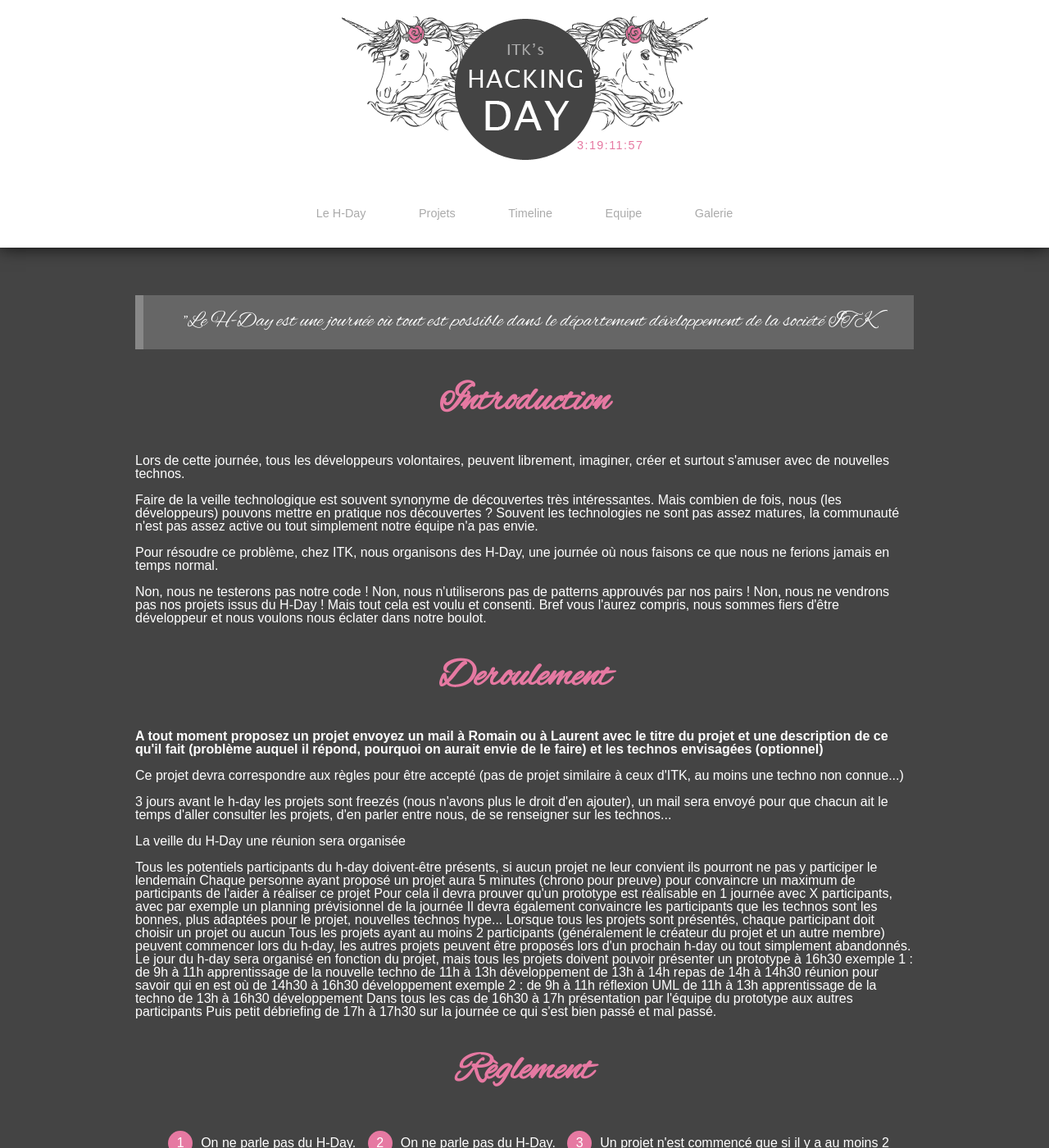
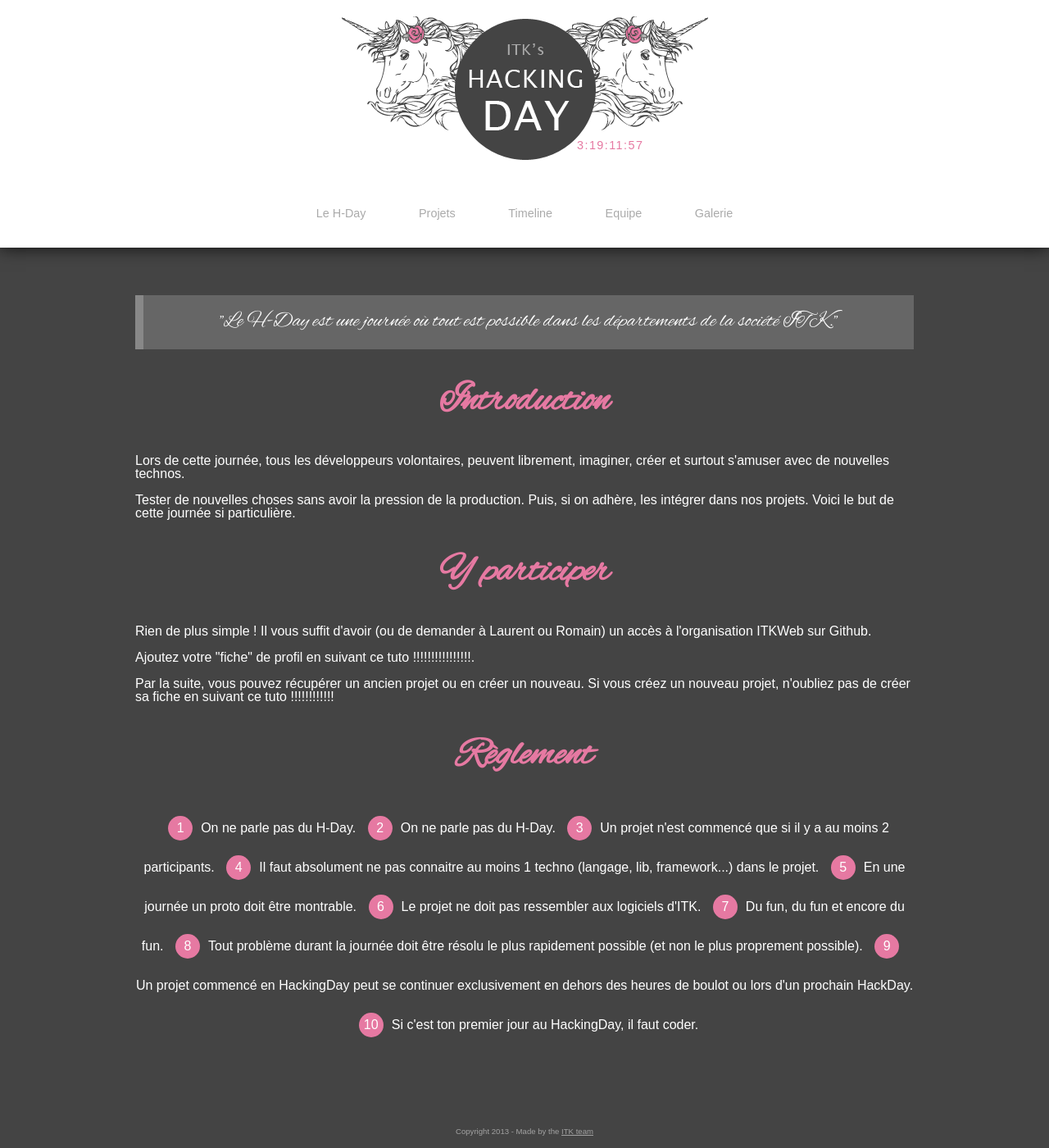
Before and after one commit to melanie-konig/site-h-day, a Jekyll site: the page built from index.html, in a window 1280 px wide and 1400 px high. Shown: the whole window at 82% size. Built offline with Jekyll 4.4.1, drawn with Linux system fonts in a browser that asks for light colours.

Commit message:
new index

```diff
--- a/index.html
+++ b/index.html
@@ -2,41 +2,19 @@
 layout: default
 title:
 ---
-<p class="quote specialfont text-center">"Le H-Day est une journée où tout est possible dans le département développement de la société ITK</p>
+<p class="quote specialfont text-center">"Le H-Day est une journée où tout est possible dans les départements de la société ITK."</p>
+
 <h1 class="titre-rose specialfont text-center">Introduction</h1>
-<p>Lors de cette journée, tous les développeurs volontaires, peuvent librement, imaginer, créer et surtout s'amuser avec de nouvelles technos.<br /><br />
 
-Faire de la veille technologique est souvent synonyme de découvertes très intéressantes. Mais combien de fois, nous (les développeurs) pouvons mettre en pratique nos découvertes ? Souvent les technologies ne sont pas assez matures, la communauté n'est pas assez active ou tout simplement notre équipe n'a pas envie.<br /><br />
+<p>Lors de cette journée, tous les développeurs volontaires, peuvent librement, imaginer, créer et surtout s'amuser avec de nouvelles technos. <br /><br />
+Tester de nouvelles choses sans avoir la pression de la production. Puis, si on adhère, les intégrer dans nos projets. Voici le but de cette journée si particulière.</p>
 
-Pour résoudre ce problème, chez ITK, nous organisons des H-Day, une journée où nous faisons ce que nous ne ferions jamais en temps normal.<br /><br />
+<h1 class="titre-rose specialfont text-center">Y participer</h1>
 
-Non, nous ne testerons pas notre code ! Non, nous n'utiliserons pas de patterns approuvés par nos pairs ! Non, nous ne vendrons pas nos projets issus du H-Day ! Mais tout cela est voulu et consenti. Bref vous l'aurez compris, nous sommes fiers d'être développeur et nous voulons nous éclater dans notre boulot.</p>
+<p>Rien de plus simple ! Il vous suffit d'avoir (ou de demander à Laurent ou Romain) un accès à l'organisation ITKWeb sur Github. <br /><br />
+Ajoutez votre "fiche" de profil en suivant ce tuto !!!!!!!!!!!!!!!!.<br /><br />
+Par la suite, vous pouvez récupérer un ancien projet ou en créer un nouveau. Si vous créez un nouveau projet, n'oubliez pas de créer sa fiche en suivant ce tuto !!!!!!!!!!!!</p>
 
-<h1 class="titre-rose specialfont text-center">Deroulement</h1>
-<p><b>A tout moment proposez un projet envoyez un mail à Romain ou à Laurent avec le titre du projet et une description de ce qu'il fait (problème auquel il répond, pourquoi on aurait envie de le faire) et les technos envisagées (optionnel)</b><br /><br />
-Ce projet devra correspondre aux règles pour être accepté (pas de projet similaire à ceux d'ITK, au moins une techno non connue...)<br /><br />
-3 jours avant le h-day les projets sont freezés (nous n'avons plus le droit d'en ajouter), un mail sera envoyé pour que chacun ait le temps d'aller consulter les projets, d'en parler entre nous, de se renseigner sur les technos...<br /><br />
-La veille du H-Day une réunion sera organisée<br /><br />
-    Tous les potentiels participants du h-day doivent-être présents, si aucun projet ne leur convient ils pourront ne pas y participer le lendemain
-    Chaque personne ayant proposé un projet aura 5 minutes (chrono pour preuve) pour convaincre un maximum de participants de l'aider à réaliser ce projet
-        Pour cela il devra prouver qu'un prototype est réalisable en 1 journée avec X participants, avec par exemple un planning prévisionnel de la journée
-        Il devra également convaincre les participants que les technos sont les bonnes, plus adaptées pour le projet, nouvelles technos hype...
-    Lorsque tous les projets sont présentés, chaque participant doit choisir un projet ou aucun
-    Tous les projets ayant au moins 2 participants (généralement le créateur du projet et un autre membre) peuvent commencer lors du h-day, les autres projets peuvent être proposés lors d'un prochain h-day ou tout simplement abandonnés.
-Le jour du h-day sera organisé en fonction du projet, mais tous les projets doivent pouvoir présenter un prototype à 16h30
-    exemple 1 :
-        de 9h à 11h apprentissage de la nouvelle techno
-        de 11h à 13h développement
-        de 13h à 14h repas
-        de 14h à 14h30 réunion pour savoir qui en est où
-        de 14h30 à 16h30 développement
-    exemple 2 :
-        de 9h à 11h réflexion UML
-        de 11h à 13h apprentissage de la techno
-        de 13h à 16h30 développement
-Dans tous les cas de 16h30 à 17h présentation par l'équipe du prototype aux autres participants
-Puis petit débriefing de 17h à 17h30 sur la journée ce qui s'est bien passé et mal passé.
-</p>
 <h1 class="titre-rose specialfont text-center">Règlement</h1>
 <div class="text-center regles">
 	<span>1</span>On ne parle pas du H-Day.
```
